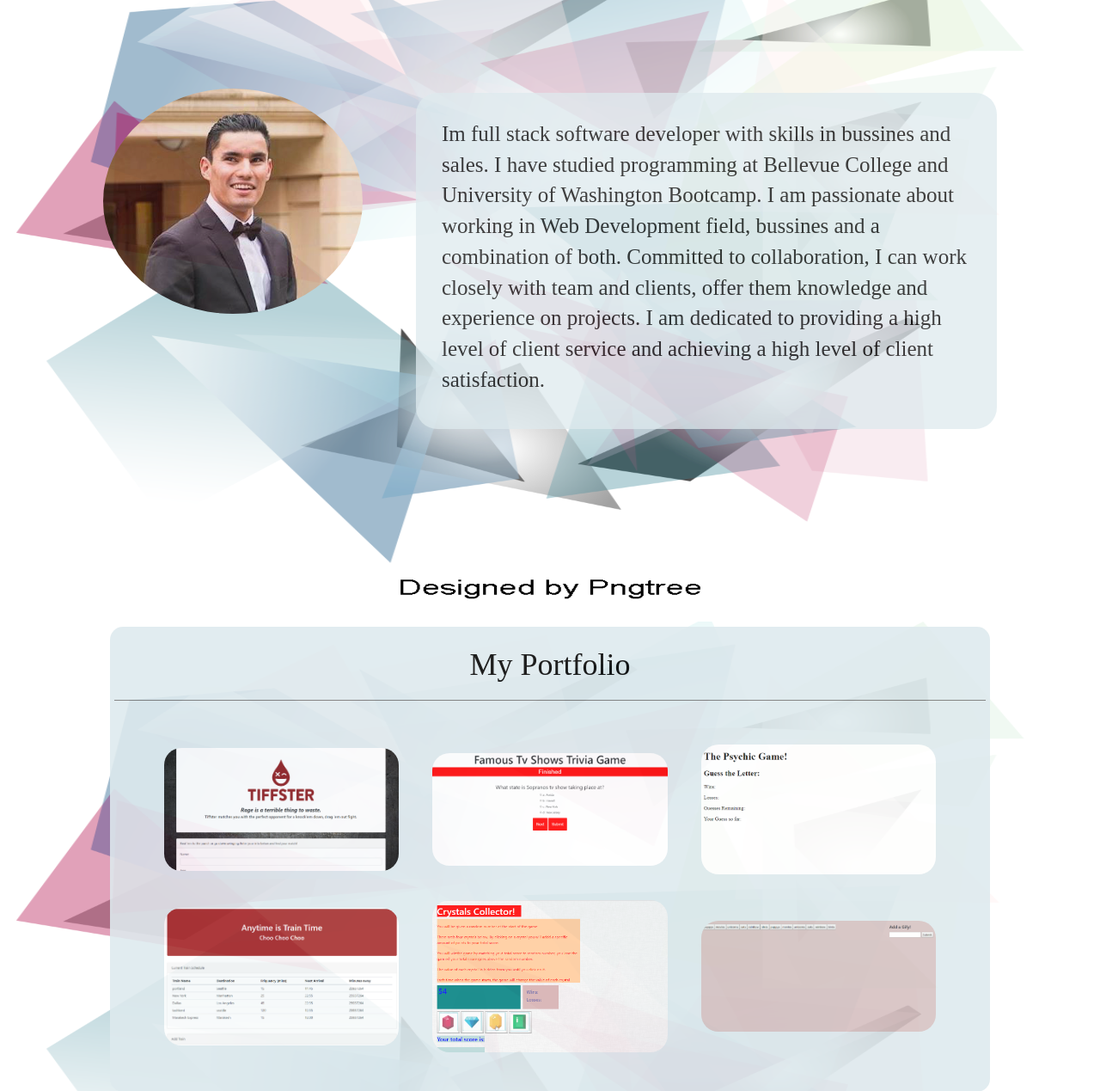
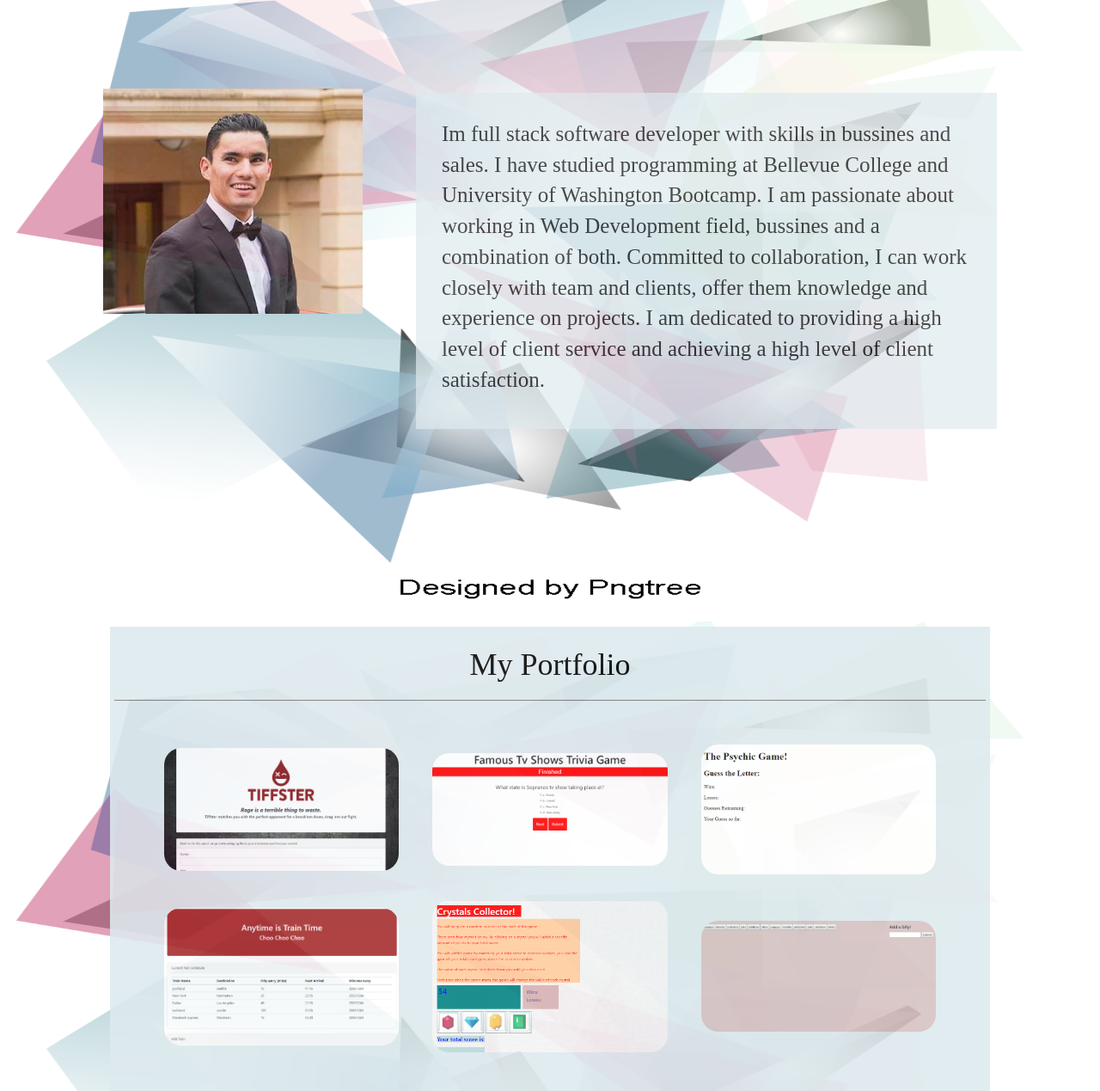
Before and after one commit to nursaids/workingPortfolio, a plain HTML site: page index.html in a window 1280 px wide. Shown: the part 77-1346 px from the top of the page at 86% size. Drawn offline with nearby package versions, Linux system fonts and the light colour scheme.

Commit message:
css updated with styles

```diff
--- a/style.css
+++ b/style.css
@@ -110,9 +110,9 @@ p{
   font-size: 25px;
   float:right;
   width:65%;
-  border-radius: 25px;
+
   margin-top: 65px;
-  opacity: 0.75;
+  opacity: 0.70;
 
 
 
@@ -126,7 +126,7 @@ p{
 .myPhoto {
   float: left;
   width:29%;
-  border-radius: 90% ;
+
   float: left;
   margin-top: 60px;
   opacity: 0.88;
@@ -153,7 +153,7 @@ p{
   font-size: 20px;
   opacity: 0.88;
   width:80%;
-  border-radius: 15px;
+
   padding:5px;
   margin: 0 auto;
   overflow: hidden;
@@ -174,7 +174,7 @@ h1, h2{
   font-size: 20px;
   opacity: 0.88;
   width:80%;
-  border-radius: 25px;
+
   padding: 20px;
   margin: 120px;
   overflow: hidden;
```
